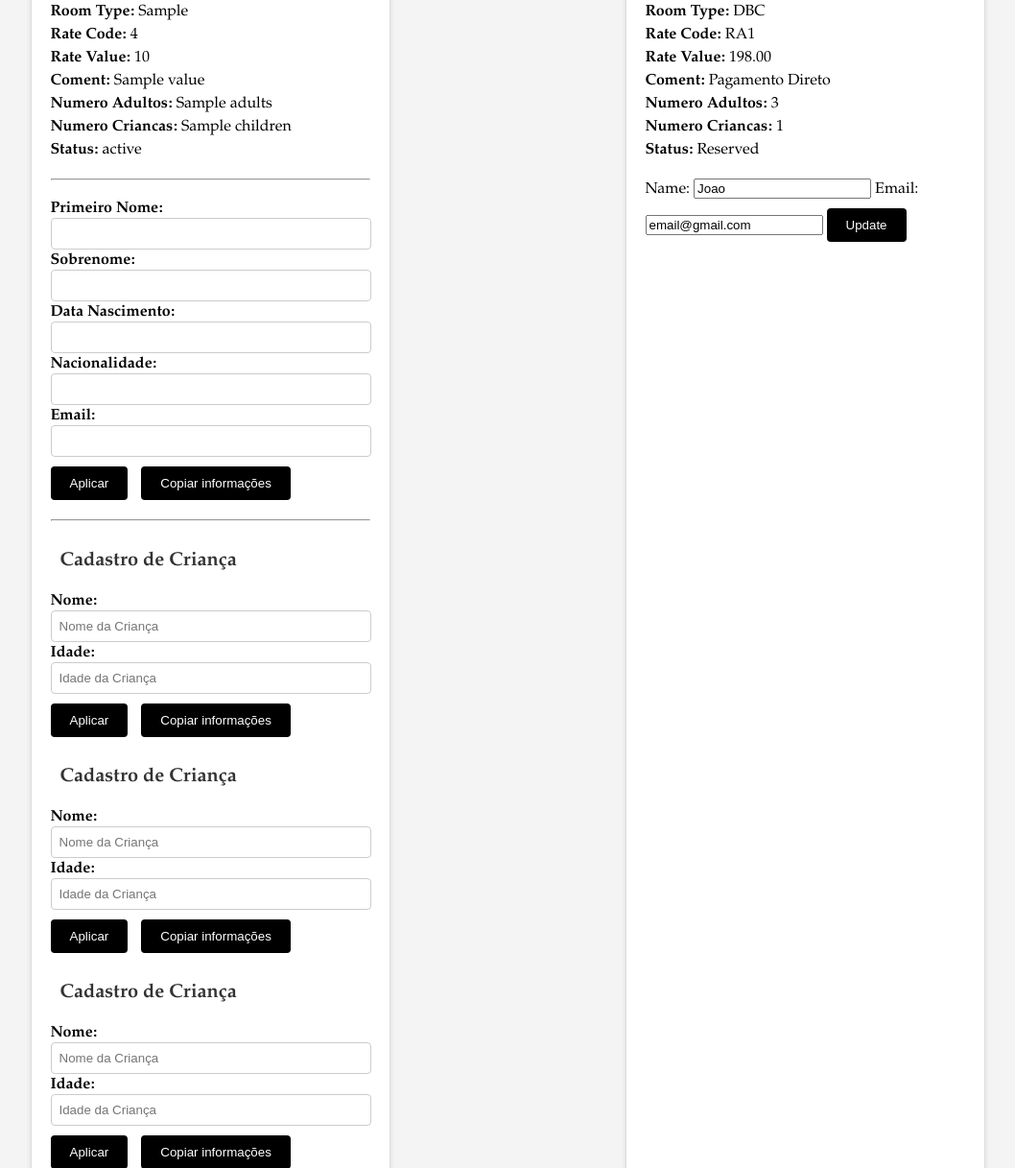
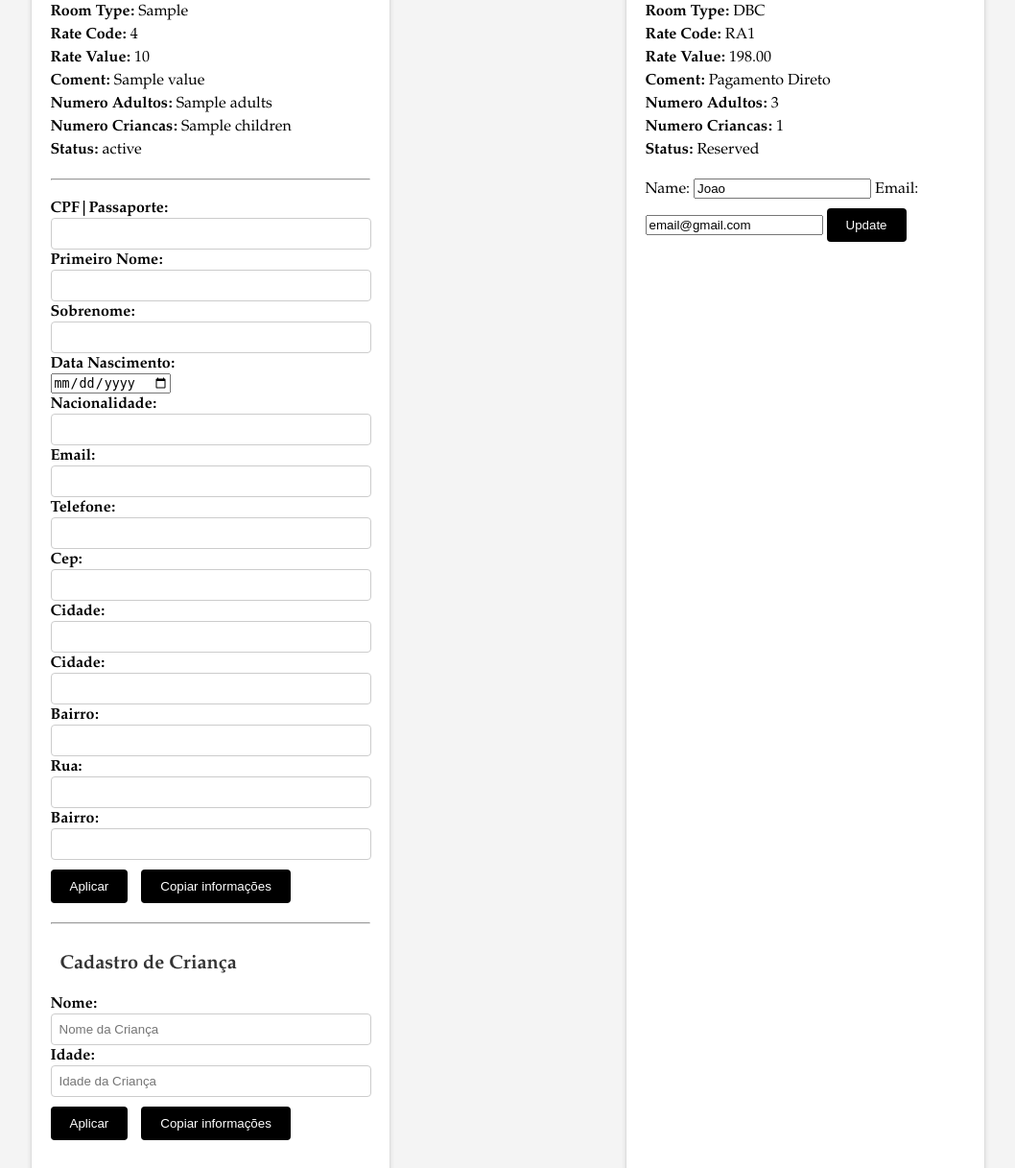
Before and after one commit to Geanderson-Ferreira/Bye-Pass, a Flask app: template templates/reserva.html in a window 1280 px wide. Shown: the part 210-1427 px from the top of the page at 96% size, without its empty margins (111-1169 px from the left). Run offline with Flask 3, Linux system fonts and the light colour scheme; the template is opened without the code that fills it: most values are stand-ins (such as "Sample title", 1, 10 or a date in 2020).

Commit message:
Mais dados de Cadastro Adicionado

```diff
--- a/templates/reserva.html
+++ b/templates/reserva.html
@@ -52,6 +52,9 @@
             <div class="person">
                 <p><b>{{reservation.reservations.reservation[0].reservationGuests[0].profileInfo.profile.customer.personName[0].givenName}} {{reservation.reservations.reservation[0].reservationGuests[0].profileInfo.profile.customer.personName[0].surname}}</b></p>
                 <form action="" method="POST">
+                    <!--Corporate-->
+                    <label for="adult-corporateId-{{loop.index}}">CPF|Passaporte:</label>
+                    <input type="text" id="adult-corporateId-{{loop.index}}" name="adult_corporateId" placeholder="">
                     <!--PrimeiroNome-->
                     <label for="adult-first-name-{{loop.index}}">Primeiro Nome:</label>
                     <input type="text" id="adult-name-{{loop.index}}" name="adult_first_name" placeholder="">
@@ -60,17 +63,37 @@
                     <input type="text" id="adult-name-{{loop.index}}" name="adult_last_name" placeholder="">
                     <!--Data Nascimento-->
                     <label for="adult-nasc-{{loop.index}}">Data Nascimento:</label>
-                    <input type="email" id="adult-email-{{loop.index}}" name="adult_nasc" placeholder="">
-                    <!--Email-->
+                    <input type="date" id="adult-email-{{loop.index}}" name="adult_nasc" placeholder="">
+                    <!--Nacionalidade-->
                     <label for="adult-nacionalidade-{{loop.index}}">Nacionalidade:</label>
-                    <input type="email" id="adult-email-{{loop.index}}" name="adult_nacionalidade" placeholder="">
+                    <input type="text" id="adult-email-{{loop.index}}" name="adult_nacionalidade" placeholder="">
                     <!--Email-->
                     <label for="adult-email-{{loop.index}}">Email:</label>
                     <input type="email" id="adult-email-{{loop.index}}" name="adult_email" placeholder="">
+                    <!--Telefone-->
+                    <label for="adult-telefone-{{loop.index}}">Telefone:</label>
+                    <input type="text" id="adult-email-{{loop.index}}" name="adult_telefone" placeholder="">
+                    <!--Cep-->
+                    <label for="adult-cep-{{loop.index}}">Cep:</label>
+                    <input type="text" id="adult-email-{{loop.index}}" name="adult_cep" placeholder="">
+                    <!--Estado-->
+                    <label for="adult-estado-{{loop.index}}">Cidade:</label>
+                    <input type="text" id="adult-estado-{{loop.index}}" name="adult_estado" placeholder="">
+                    <!--Cidade-->
+                    <label for="adult-cidade-{{loop.index}}">Cidade:</label>
+                    <input type="text" id="adult-cidade-{{loop.index}}" name="adult_cidade" placeholder="">
+                    <!--Bairro-->
+                    <label for="adult-bairro-{{loop.index}}">Bairro:</label>
+                    <input type="text" id="adult-bairro-{{loop.index}}" name="adult_bairro" placeholder="">
+                    <!--Rua-->
+                    <label for="adult-rua-{{loop.index}}">Rua:</label>
+                    <input type="text" id="adult-bairro-{{loop.index}}" name="adult_rua" placeholder="">
+                    <!--Numero-->
+                    <label for="adult-numero-{{loop.index}}">Bairro:</label>
+                    <input type="text" id="adult-numero-{{loop.index}}" name="adult_numero" placeholder="">
                     <!--Email-->
                     <!--Email-->
                     <!--Email-->
-
                     <!--Submit-->
                     <button type="submit">Aplicar</button>
                     <button type="button" onclick="copyInfo('adult-name-{{loop.index}}', 'adult-email-{{loop.index}}')">Copiar informações</button>
```
